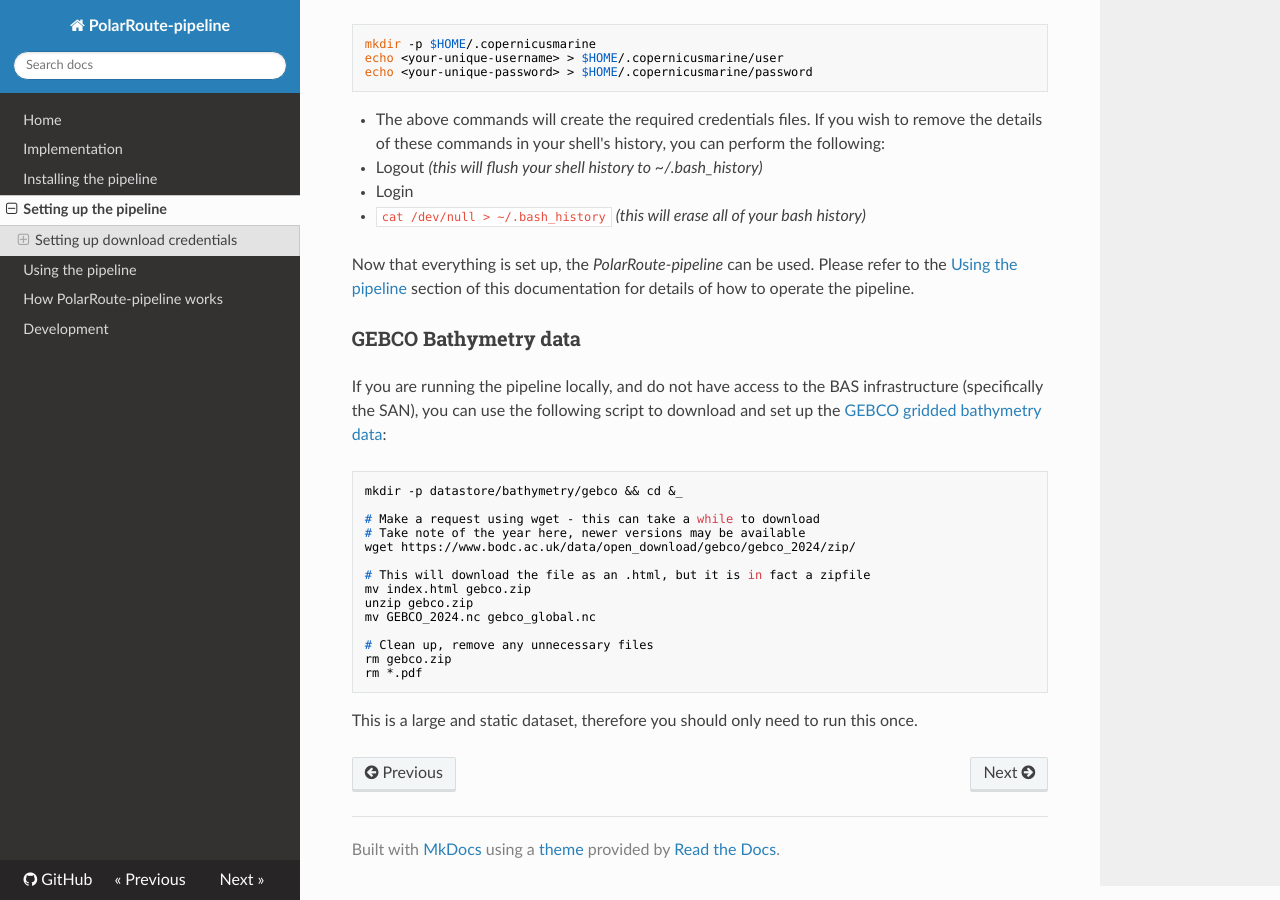
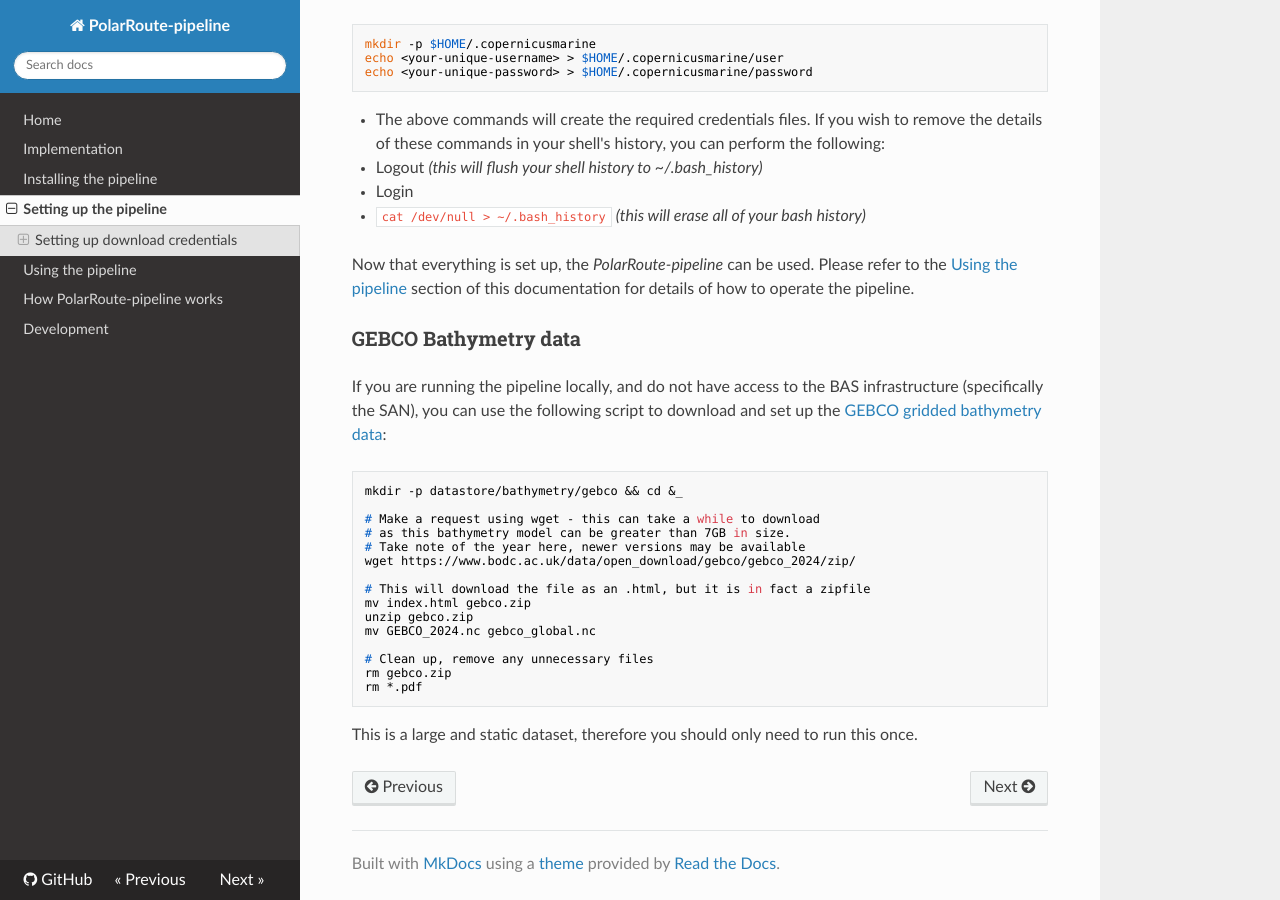
Before and after one commit to bas-amop/PolarRoute-pipeline, an MkDocs documentation site: the page built from docs/setting-up.md, in a window 1280 px wide and 900 px high, scrolled down 1602 px. Built offline with MkDocs 1.6.1, drawn with Linux system fonts in a browser that asks for light colours; nearby versions of some CDN libraries.

Commit message:
Adding in warning on download size
Co-authored-by: Matthew Gascoyne <155652843+matscorse@users.noreply.github.com>

```diff
--- a/docs/setting-up.md
+++ b/docs/setting-up.md
@@ -62,6 +62,7 @@
 mkdir -p datastore/bathymetry/gebco && cd &_
 
 # Make a request using wget - this can take a while to download
+# as this bathymetry model can be greater than 7GB in size.
 # Take note of the year here, newer versions may be available
 wget https://www.bodc.ac.uk/data/open_download/gebco/gebco_2024/zip/
 
```
